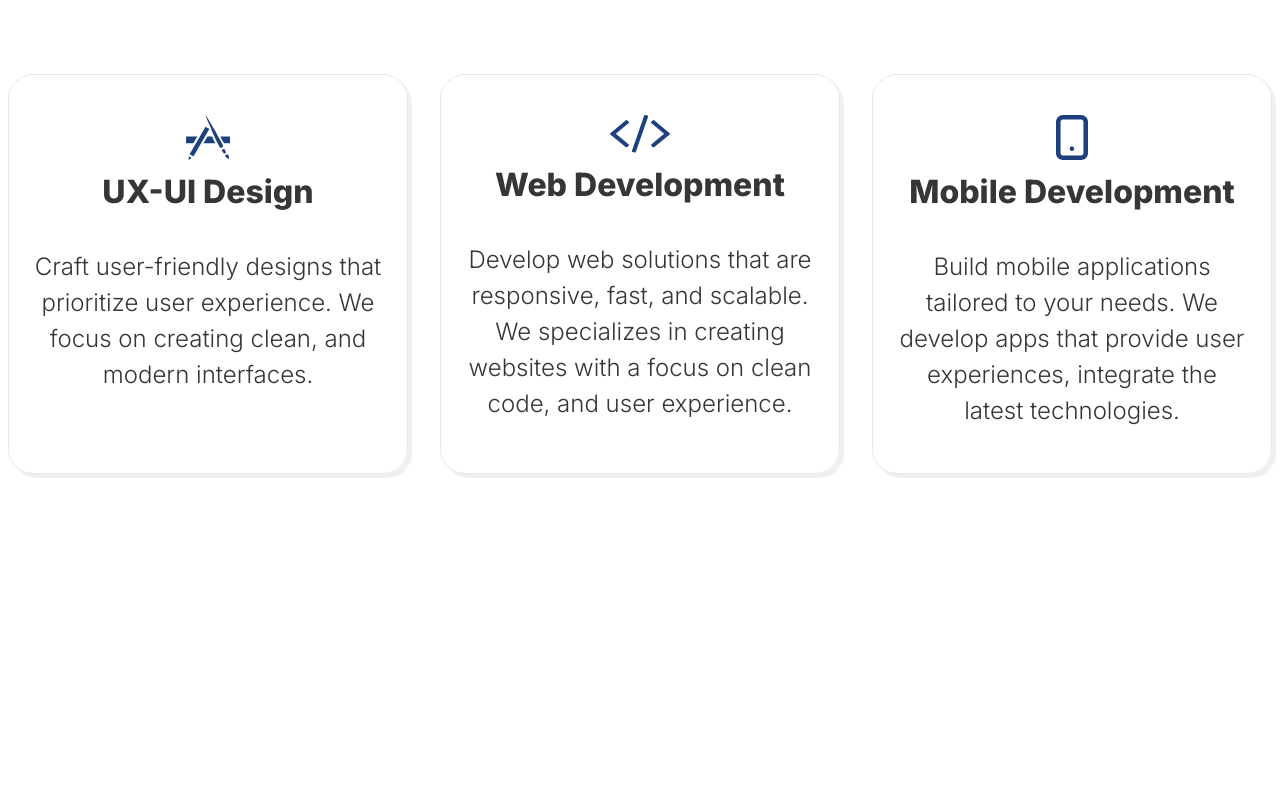
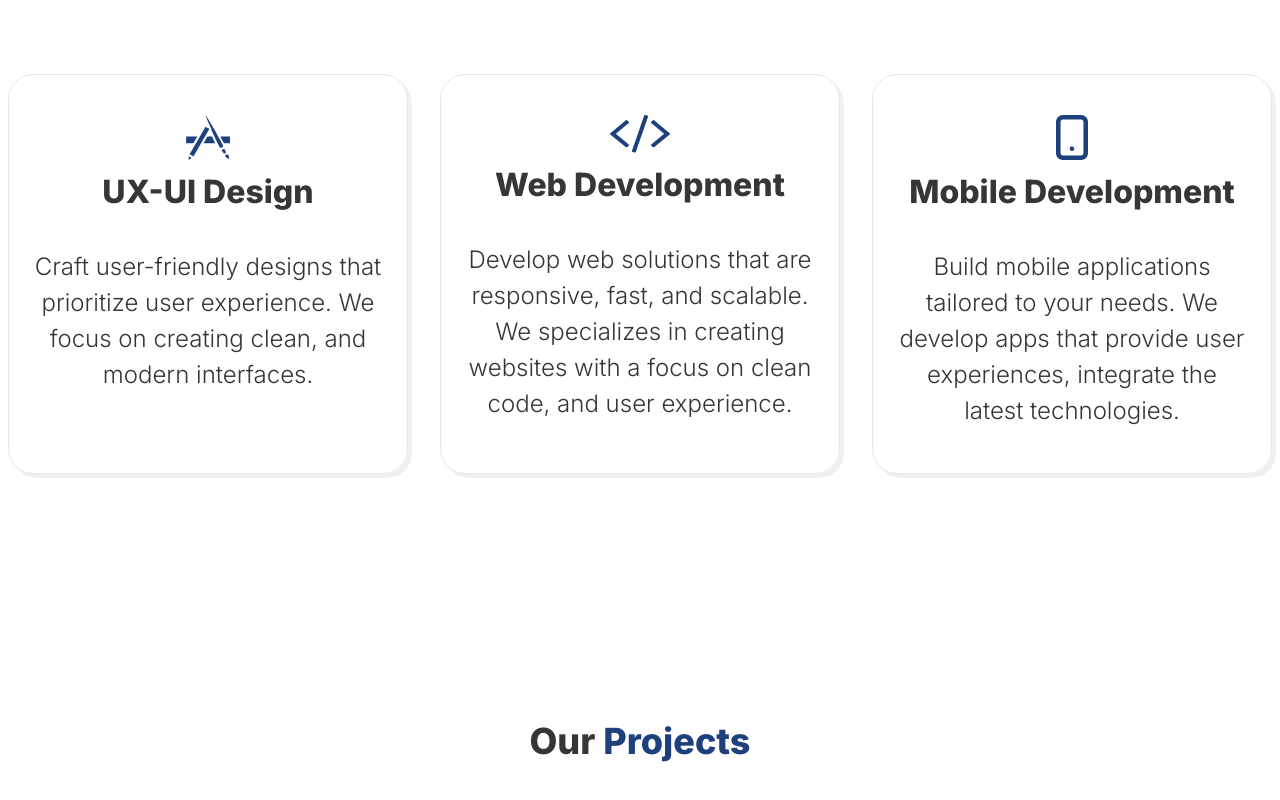
Before and after one commit to Momen-Assaf/HunainFZE, a React (Create React App) app: page / in a window 1280 px wide. Shown: the part 1741-2541 px from the top of the page. Before the commit the page ends 2335 px from the top, so only its background shows below. Built offline with nearby package versions, Linux system fonts and the light colour scheme.

Commit message:
our projects initialized

```diff
--- a/src/pages/Landing/LandingPage.tsx
+++ b/src/pages/Landing/LandingPage.tsx
@@ -1,6 +1,7 @@
 import AboutUs from "../../components/AboutUs"
 import Effect from "./components/Effect"
 import HeroSection from "./components/HeroSection"
+import OurProjects from "./components/OurProjects"
 import OurServices from "./components/OurServices"
 
 const LandingPage = () => {
@@ -10,6 +11,7 @@ const LandingPage = () => {
       <Effect />
       <AboutUs />
       <OurServices />
+      <OurProjects />
     </div>
   )
 }
--- /dev/null
+++ b/src/pages/Landing/components/OurProjects.tsx
@@ -0,0 +1,26 @@
+import ServiceCard from "./ServiceCard";
+import { codeIcon, mobileIcon, designIcon } from "../../../assets";
+import theme from "../../../theme";
+
+const OurProjects = () => {
+    return (
+        <section className="py-[120px]" id="ourProjects">
+            {/* Header */}
+            <div className="text-center mb-[90px]">
+                <h2
+                    style={{
+                        fontFamily: theme.fonts.primary,
+                        fontSize: theme.fontSize.heading1,
+                        fontWeight: theme.fontWeight.extraBold,
+                    }}
+                >
+                    <span style={{ color: theme.colors.textDark }}>Our </span>
+                    <span style={{ color: theme.colors.primary }}>Projects</span>
+                </h2>
+            </div>
+
+        </section>
+    );
+};
+
+export default OurProjects;
```
